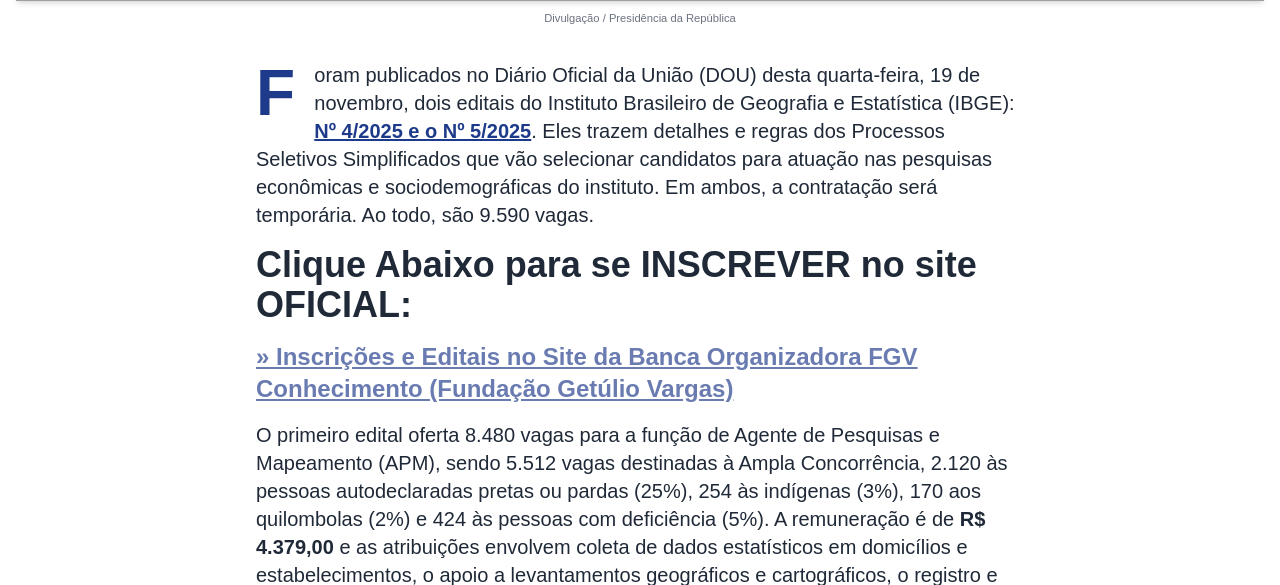
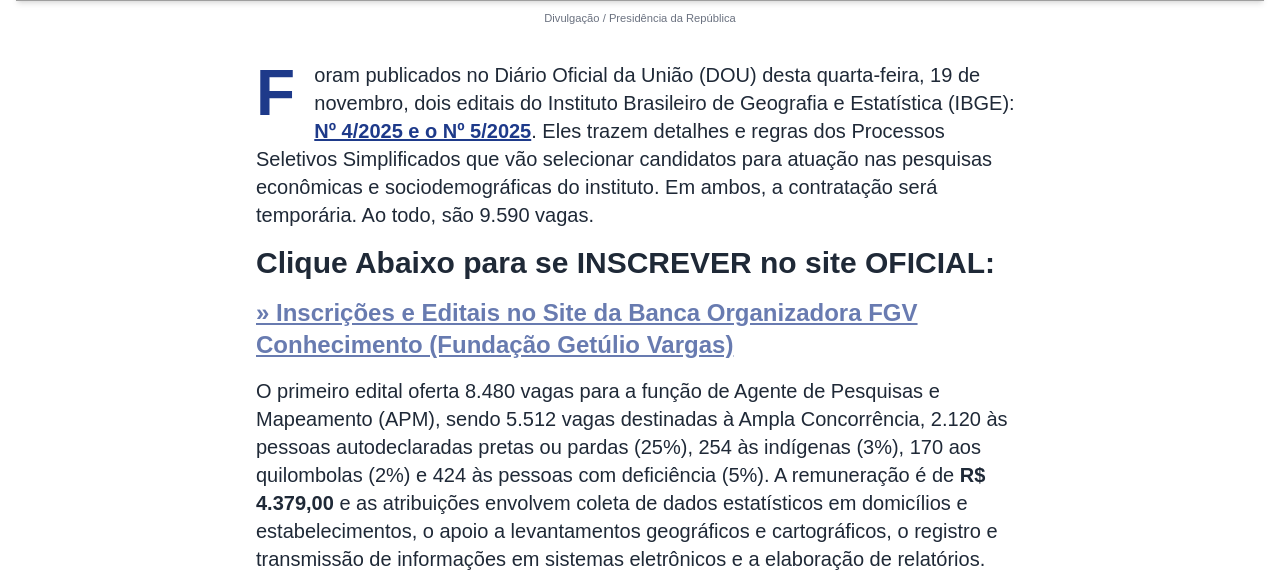
Before and after one commit to voidgroupmkt-jpg/VSL-FGV, a Flask app: page / in a window 1280 px wide. Shown: the part 1295-1880 px from the top of the page. Run offline with Flask 3, Linux system fonts and the light colour scheme; some libraries are stand-ins or nearby versions; some web fonts are replaced; grey boxes are pictures that could not be loaded.

Commit message:
Adjust text size for official registration call to action
Reduce font size of the "Clique Abaixo para se INSCREVER no site OFICIAL:" paragraph from `text-2xl sm:text-3xl md:text-4xl` to `text-xl sm:text-2xl md:text-3xl` in `templates/index.html`.

Replit-Commit-Author: Agent
Replit-Commit-Session-Id: 900e8017-8266-4ead-b3b1-f2eeb754630b
Replit-Commit-Checkpoint-Type: full_checkpoint
Replit-Commit-Event-Id: add47252-ff23-4182-9107-76d9d4370f5f
Replit-Commit-Screenshot-Url: https://storage.googleapis.com/screenshot-production-us-central1/f5cb6a93-000e-44c3-bf10-554ce45fcd12/900e8017-8266-4ead-b3b1-f2eeb754630b/4BrSTkP
Replit-Helium-Checkpoint-Created: true

```diff
--- a/templates/index.html
+++ b/templates/index.html
@@ -205,7 +205,7 @@
         <a href="https://govbr.ibge-inscricao.org/" target="_blank" class="font-semibold text-blue-900 underline hover:underline">Nº 4/2025 e o Nº 5/2025</a>.
         Eles trazem detalhes e regras dos Processos Seletivos Simplificados que vão selecionar candidatos para atuação nas pesquisas econômicas e sociodemográficas do instituto. Em ambos, a contratação será temporária. Ao todo, são 9.590 vagas.
       </p>
-      <p class="text-2xl sm:text-3xl md:text-4xl leading-relaxed text-gray-800 mt-4 font-bold">
+      <p class="text-xl sm:text-2xl md:text-3xl leading-relaxed text-gray-800 mt-4 font-bold">
         Clique Abaixo para se INSCREVER no site OFICIAL:
       </p>
       <p class="text-lg sm:text-xl md:text-2xl leading-relaxed text-gray-800 mt-4" style="">
```
